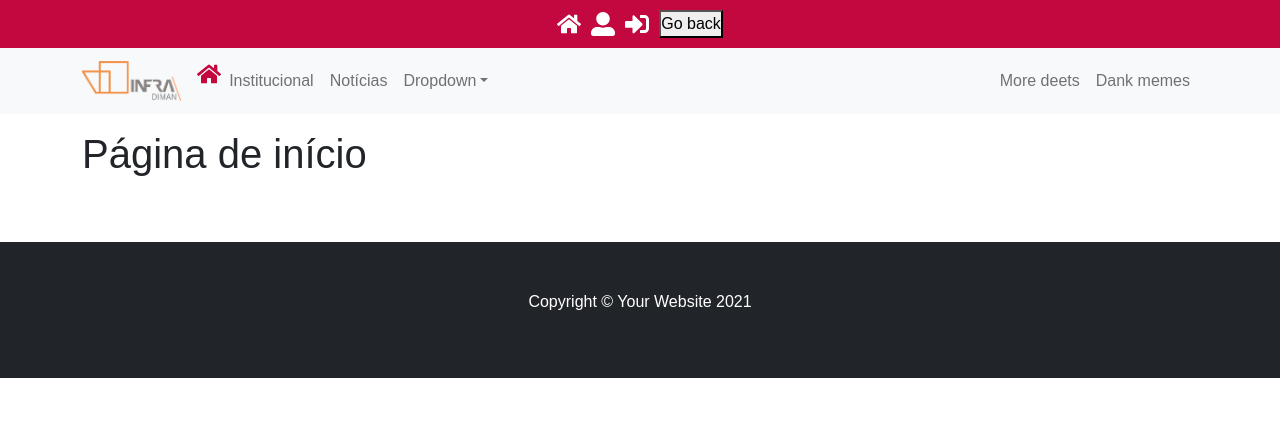
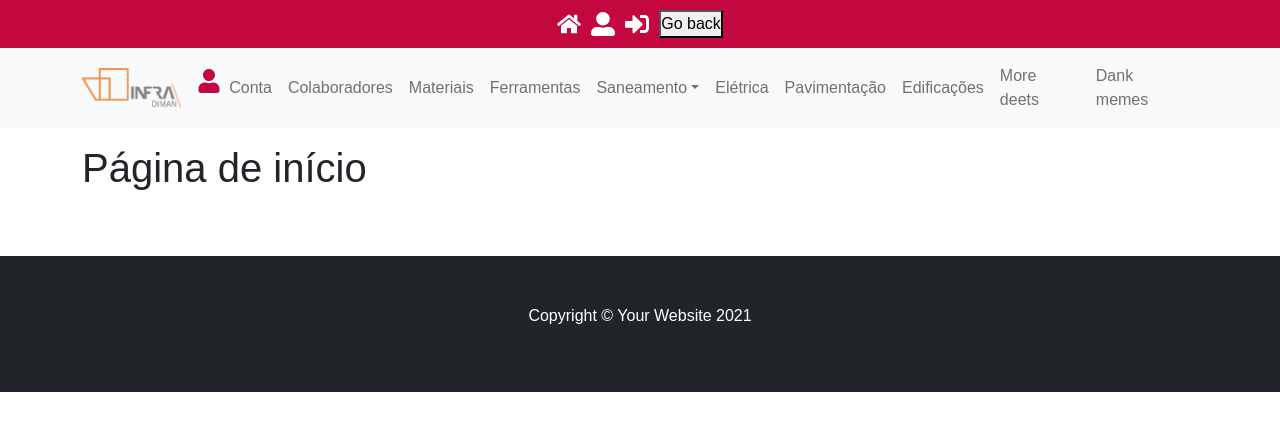
Before and after one commit to mykael90/app_diman, a React (Create React App) app: page / in a window 1280 px wide. Shown: the top 430 px of the page. Built offline with nearby package versions, Linux system fonts and the light colour scheme.

Commit message:
nomes navbar

```diff
--- a/src/components/Header/index.js
+++ b/src/components/Header/index.js
@@ -1,5 +1,6 @@
 import React from 'react';
 import {
+  FaUser,
   FaHome,
   FaSignInAlt,
   FaUserAlt,
@@ -73,15 +74,17 @@ export default function Header() {
           <Navbar.Collapse id="responsive-navbar-nav">
             <Nav className="me-auto">
               <Link to="/Home">
-                <FaHome size={24} />
+                <FaUser size={24} />
               </Link>
-              <Nav.Link href="#features">Institucional</Nav.Link>
-              <Nav.Link href="#pricing">Notícias</Nav.Link>
-              <NavDropdown title="Dropdown" id="collasible-nav-dropdown">
-                <NavDropdown.Item href="#action/3.1">Action</NavDropdown.Item>
-                <NavDropdown.Item href="#action/3.2">
-                  Another action
+              <Nav.Link href="#features">Conta</Nav.Link>
+              <Nav.Link href="#pricing">Colaboradores</Nav.Link>
+              <Nav.Link href="#pricing">Materiais</Nav.Link>
+              <Nav.Link href="#pricing">Ferramentas</Nav.Link>
+              <NavDropdown title="Saneamento" id="collasible-nav-dropdown">
+                <NavDropdown.Item href="#action/3.1">
+                  Abastecimento de água
                 </NavDropdown.Item>
+                <NavDropdown.Item href="#action/3.2">Drenagem</NavDropdown.Item>
                 <NavDropdown.Item href="#action/3.3">
                   Something
                 </NavDropdown.Item>
@@ -90,6 +93,9 @@ export default function Header() {
                   Separated link
                 </NavDropdown.Item>
               </NavDropdown>
+              <Nav.Link href="#pricing">Elétrica</Nav.Link>
+              <Nav.Link href="#pricing">Pavimentação</Nav.Link>
+              <Nav.Link href="#pricing">Edificações</Nav.Link>
             </Nav>
             <Nav>
               <Nav.Link href="#deets">More deets</Nav.Link>
```
